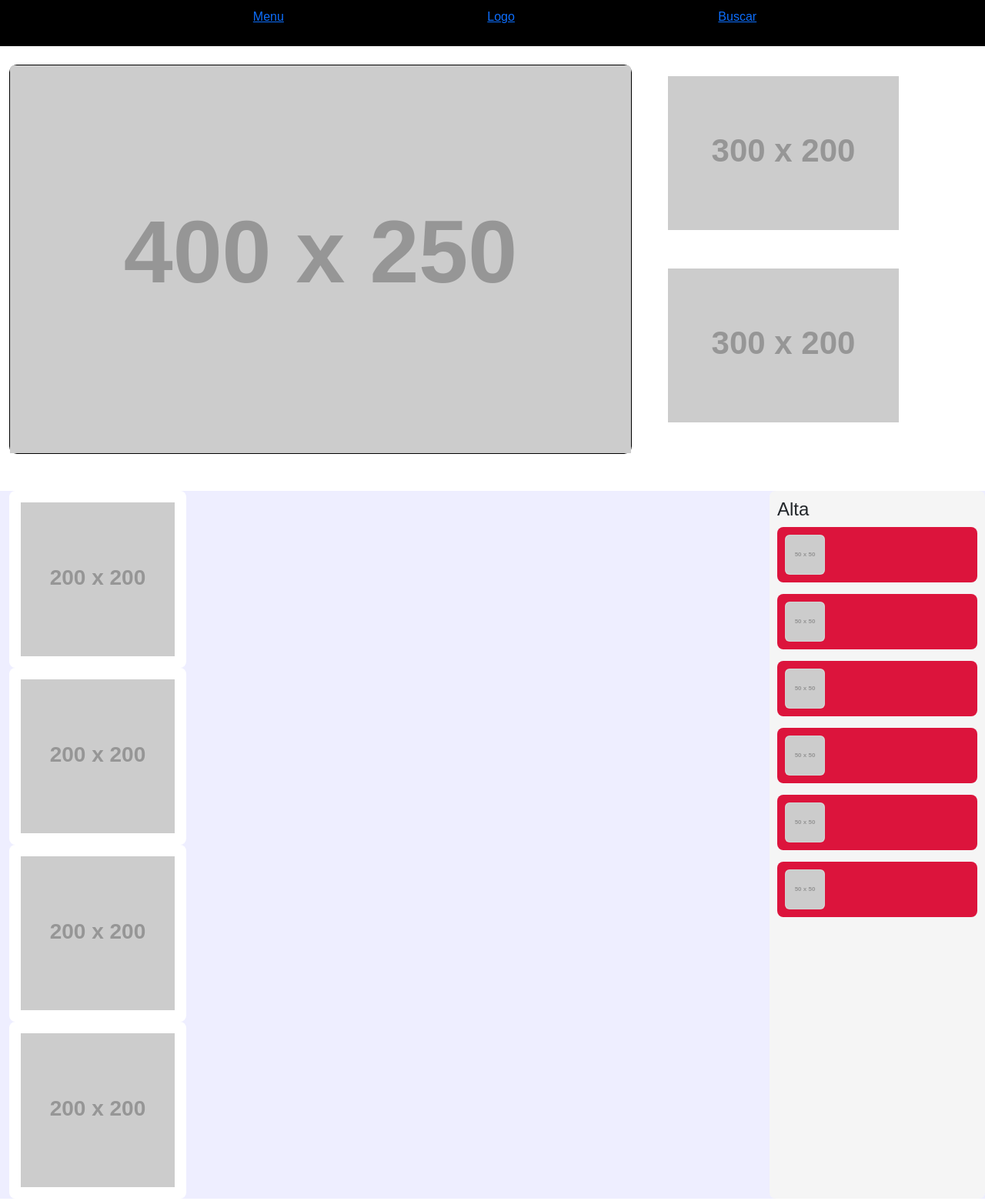
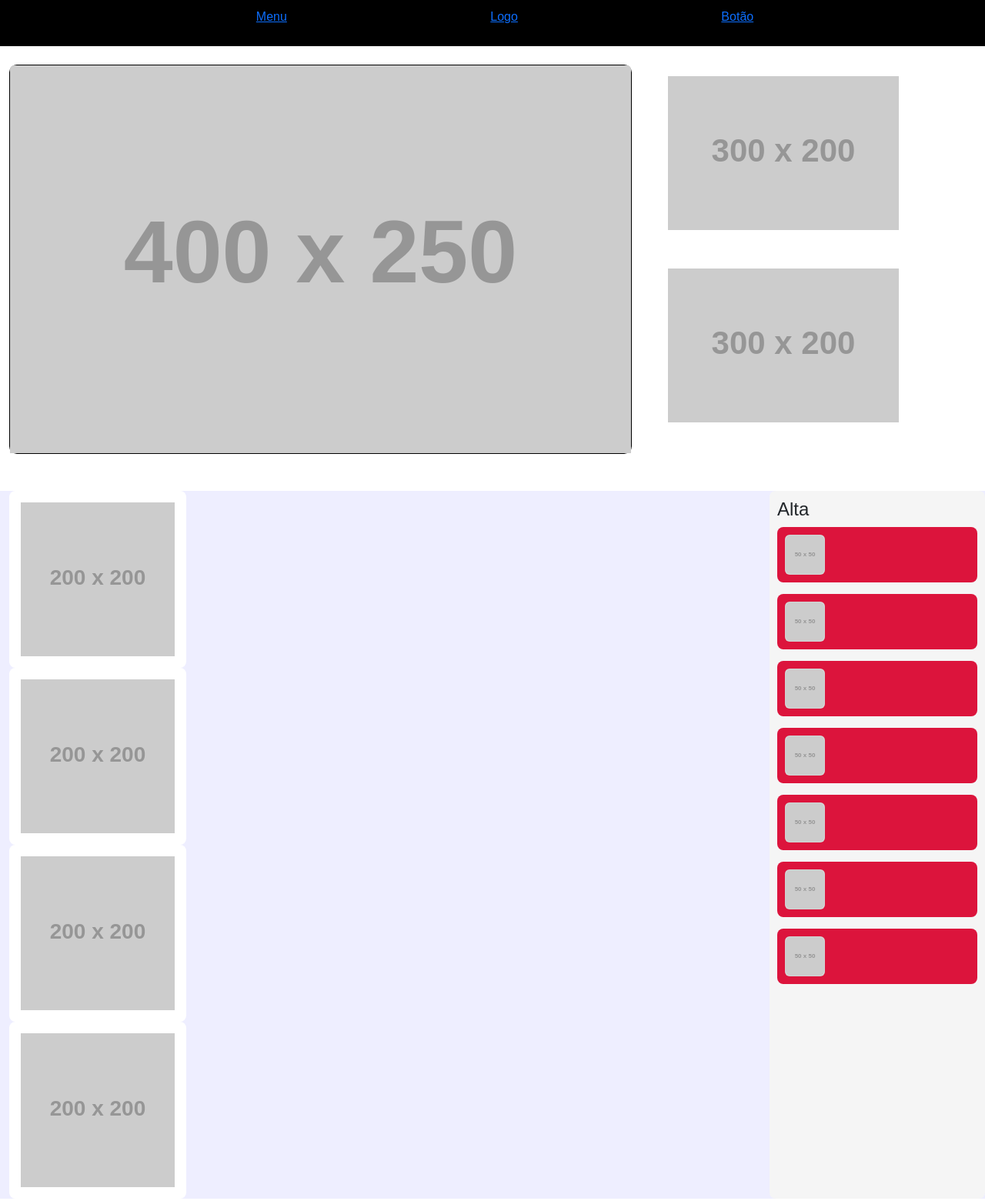
Before and after one commit to Yorih123/AtividadeDis, a plain HTML site: page Atividade.html in a window 1280 px wide. Shown: the top 1561 px of the page at 77% size. Drawn offline with nearby package versions, Linux system fonts and the light colour scheme; placeholder pictures from the web are drawn by us.

Commit message:
mais uma card de trend

```diff
--- a/Atividade.html
+++ b/Atividade.html
@@ -13,7 +13,7 @@
                     <ul>
                         <li><a href="#">Menu</a></li>
                         <li><a href="#">Logo</a></li>
-                        <li><a href="#">Buscar</a></li>
+                        <li><a href="#">Botão</a></li>
                     </ul>
                 </nav>
     </header>
@@ -77,6 +77,11 @@
                 <img src="https://placehold.co/50x50" alt="" class="card">
         </div>
         </div>
+        <div class="card-trend" >
+            <div class="container-alta" >
+                <img src="https://placehold.co/50x50" alt="" class="card">
+        </div>
+        </div>
     </aside>
     </div>
     <br><br>
```
